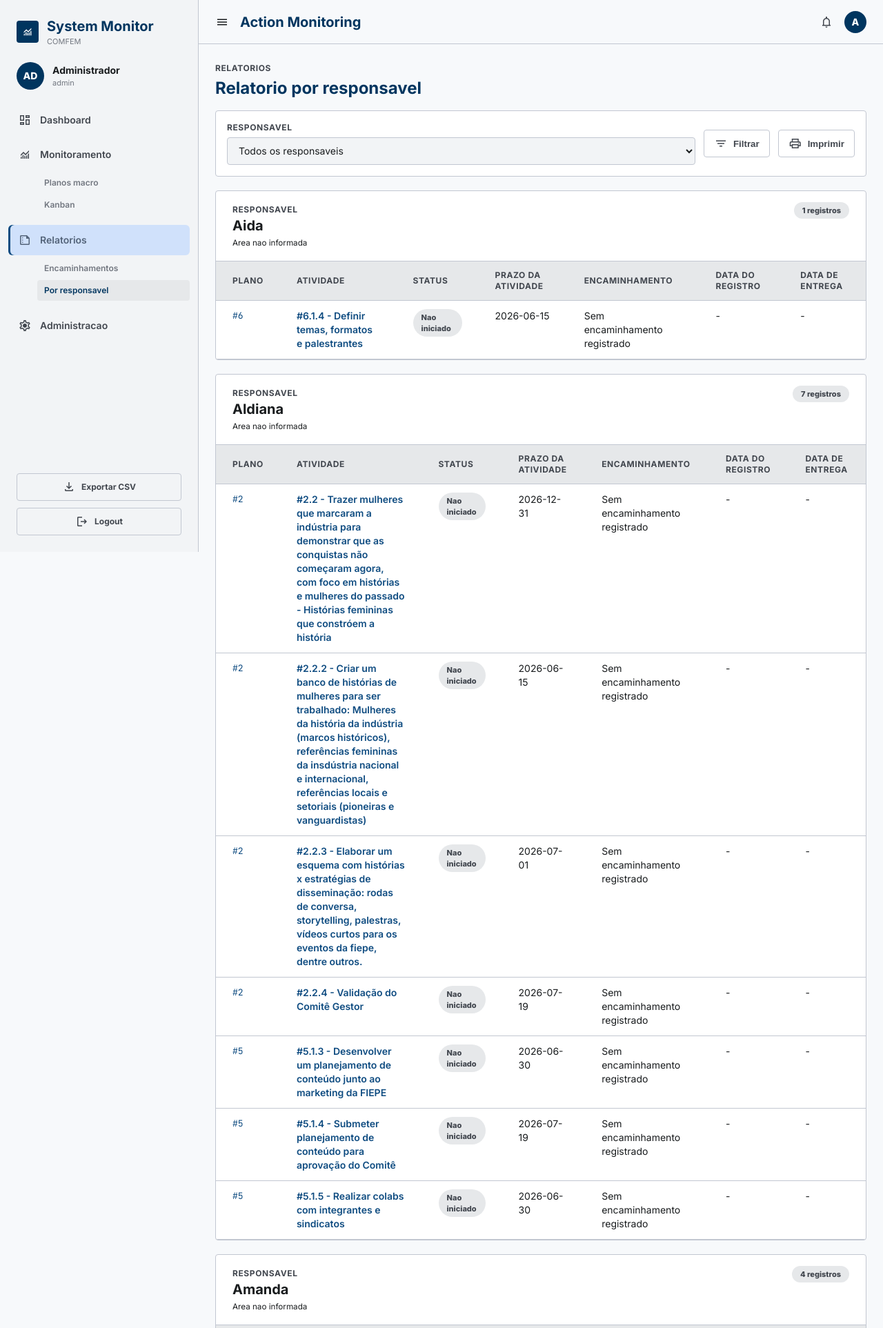
After one commit to newtoncerezini-ai/monitoramento-beth, a Flask app: page /reports/responsibles in a window 1280 px wide. The commit adds this page. Shown: the top 1925 px of the page at 69% size. Run offline with Flask 3, Linux system fonts and the light colour scheme; a user stored in the database is signed in; data comes from the database, SQL or seed files in the repository.

Commit message:
Add responsible report and simplify monitoring menu

```diff
--- a/app.py
+++ b/app.py
@@ -783,6 +783,62 @@ def report_forwardings():
     )
 
 
+@app.route("/reports/responsibles")
+@login_required
+def report_by_responsible():
+    selected_person = request.args.get("person_id", "")
+    people = get_people()
+    clauses = []
+    params = []
+    if selected_person:
+        clauses.append("p.id = ?")
+        params.append(selected_person)
+    where = "WHERE " + " AND ".join(clauses) if clauses else ""
+    rows = db().execute(
+        f"""
+        SELECT
+            p.id AS person_id,
+            p.name AS person_name,
+            p.area AS person_area,
+            a.id AS action_id,
+            a.code AS action_code,
+            a.title AS action_title,
+            a.status AS action_status,
+            a.planned_end AS planned_end,
+            plan.code AS plan_code,
+            plan.title AS plan_title,
+            u.update_date,
+            u.due_date,
+            u.comment AS forwarding
+        FROM people p
+        LEFT JOIN action_people ap ON ap.person_id = p.id
+        LEFT JOIN actions a ON a.id = ap.action_id
+        LEFT JOIN actions plan ON plan.code = substr(a.code, 1, instr(a.code || '.', '.') - 1)
+        LEFT JOIN updates u ON u.action_id = a.id AND (u.responsible_id = p.id OR u.responsible_id IS NULL)
+        {where}
+        ORDER BY p.name, plan.code, a.code, COALESCE(u.due_date, '9999-12-31'), u.update_date
+        """,
+        params,
+    ).fetchall()
+
+    grouped = []
+    by_person = {}
+    for row in rows:
+        person_id = row["person_id"]
+        if person_id not in by_person:
+            item = {"person": row, "rows": []}
+            by_person[person_id] = item
+            grouped.append(item)
+        by_person[person_id]["rows"].append(row)
+
+    return render_template(
+        "report_by_responsible.html",
+        people=people,
+        selected_person=selected_person,
+        grouped=grouped,
+    )
+
+
 @app.route("/actions/new", methods=["GET", "POST"])
 @write_required
 def action_new():
--- a/templates/base.html
+++ b/templates/base.html
@@ -35,17 +35,15 @@
           <span class="material-symbols-outlined">monitoring</span> Monitoramento
         </a>
         <div class="nav-sub">
-          <a class="{{ 'active' if request.endpoint == 'monitoring_alerts' else '' }}" href="{{ url_for('monitoring_alerts') }}">Alertas e atrasos</a>
-          <a class="{{ 'active' if request.endpoint == 'monitoring_calendar' else '' }}" href="{{ url_for('monitoring_calendar') }}">Calendario</a>
-          <a class="{{ 'active' if request.endpoint == 'monitoring_people' else '' }}" href="{{ url_for('monitoring_people') }}">Responsaveis</a>
           <a class="{{ 'active' if request.endpoint == 'monitoring_plans' else '' }}" href="{{ url_for('monitoring_plans') }}">Planos macro</a>
           <a class="{{ 'active' if request.endpoint == 'monitoring_kanban' else '' }}" href="{{ url_for('monitoring_kanban') }}">Kanban</a>
         </div>
-        <a class="{{ 'active' if request.endpoint in ['report_forwardings'] else '' }}" href="{{ url_for('report_forwardings') }}">
+        <a class="{{ 'active' if request.endpoint in ['report_forwardings', 'report_by_responsible'] else '' }}" href="{{ url_for('report_forwardings') }}">
           <span class="material-symbols-outlined">summarize</span> Relatorios
         </a>
         <div class="nav-sub">
           <a class="{{ 'active' if request.endpoint == 'report_forwardings' else '' }}" href="{{ url_for('report_forwardings') }}">Encaminhamentos</a>
+          <a class="{{ 'active' if request.endpoint == 'report_by_responsible' else '' }}" href="{{ url_for('report_by_responsible') }}">Por responsavel</a>
         </div>
         {% if can_write %}
           <a class="{{ 'active' if request.endpoint in ['admin_home', 'action_new', 'action_edit', 'people_index', 'import_page', 'admin_users', 'admin_user_toggle', 'admin_user_password'] else '' }}" href="{{ url_for('admin_home') }}">
--- /dev/null
+++ b/templates/report_by_responsible.html
@@ -0,0 +1,68 @@
+{% extends "base.html" %}
+{% block content %}
+<header class="page-header">
+  <div>
+    <span class="eyebrow">Relatorios</span>
+    <h1>Relatorio por responsavel</h1>
+  </div>
+</header>
+
+<form class="command-bar report-filter" method="get">
+  <label>Responsavel
+    <select name="person_id">
+      <option value="">Todos os responsaveis</option>
+      {% for person in people %}
+        <option value="{{ person.id }}" {% if selected_person|string == person.id|string %}selected{% endif %}>{{ person.name }}</option>
+      {% endfor %}
+    </select>
+  </label>
+  <button class="button" type="submit"><span class="material-symbols-outlined">filter_list</span> Filtrar</button>
+  <button class="button" type="button" onclick="window.print()"><span class="material-symbols-outlined">print</span> Imprimir</button>
+</form>
+
+{% for item in grouped %}
+  <section class="panel report-plan">
+    <div class="panel-head">
+      <div>
+        <span class="eyebrow">Responsavel</span>
+        <h2>{{ item.person.person_name }}</h2>
+        <small>{{ item.person.person_area or "Area nao informada" }}</small>
+      </div>
+      <span class="badge">{{ item.rows|length }} registros</span>
+    </div>
+
+    <table class="report-table">
+      <thead>
+        <tr>
+          <th>Plano</th>
+          <th>Atividade</th>
+          <th>Status</th>
+          <th>Prazo da atividade</th>
+          <th>Encaminhamento</th>
+          <th>Data do registro</th>
+          <th>Data de entrega</th>
+        </tr>
+      </thead>
+      <tbody>
+        {% for row in item.rows %}
+          {% if row.action_id %}
+            <tr>
+              <td class="mono">#{{ row.plan_code or "-" }}</td>
+              <td><a href="{{ url_for('action_detail', action_id=row.action_id) }}">#{{ row.action_code }} - {{ row.action_title }}</a></td>
+              <td><span class="badge {{ row.action_status|lower|replace(' ', '-') }}">{{ row.action_status }}</span></td>
+              <td>{{ row.planned_end or "-" }}</td>
+              <td>{{ row.forwarding or "Sem encaminhamento registrado" }}</td>
+              <td>{{ row.update_date or "-" }}</td>
+              <td>{{ row.due_date or "-" }}</td>
+            </tr>
+          {% else %}
+            <tr><td colspan="7">Responsavel sem acoes vinculadas.</td></tr>
+          {% endif %}
+        {% endfor %}
+      </tbody>
+    </table>
+  </section>
+{% else %}
+  <section class="panel empty-panel">Nenhum responsavel encontrado.</section>
+{% endfor %}
+{% endblock %}
```
